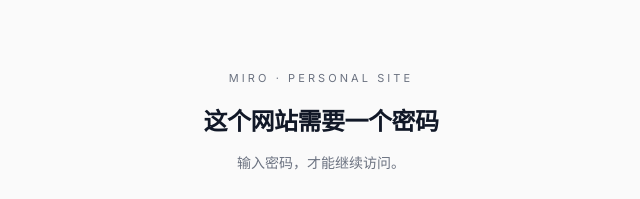
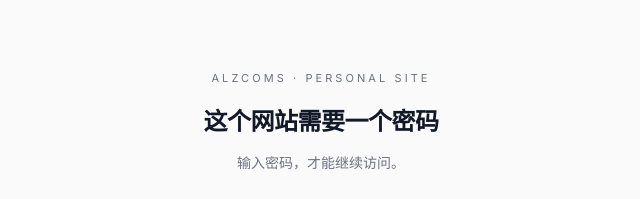
Before and after one commit to 1544501967/personal-site, an Astro site: page / in a window 1280 px wide. Shown: the part 240-439 px from the top of the page, 319-959 px from the left. Built offline with nearby package versions, Linux system fonts and the light colour scheme; Astro itself is replaced by a stand-in of ours.

Commit message:
feat: 密码门标题改为 ALZCOMS

```diff
--- a/src/layouts/BaseLayout.astro
+++ b/src/layouts/BaseLayout.astro
@@ -53,7 +53,7 @@ const { title, description = '全栈 · AI 开发工程师 - 个人主页' } = A
     <div id="scroll-progress" aria-hidden="true"></div>
     <div id="site-gate" role="dialog" aria-modal="true" aria-label="访问密码">
       <div class="site-gate-box">
-        <p class="site-gate-eyebrow">MIRO · PERSONAL SITE</p>
+        <p class="site-gate-eyebrow">ALZCOMS · PERSONAL SITE</p>
         <h2 class="site-gate-title">这个网站需要一个密码</h2>
         <p class="site-gate-hint">输入密码，才能继续访问。</p>
         <form id="site-gate-form">
```
